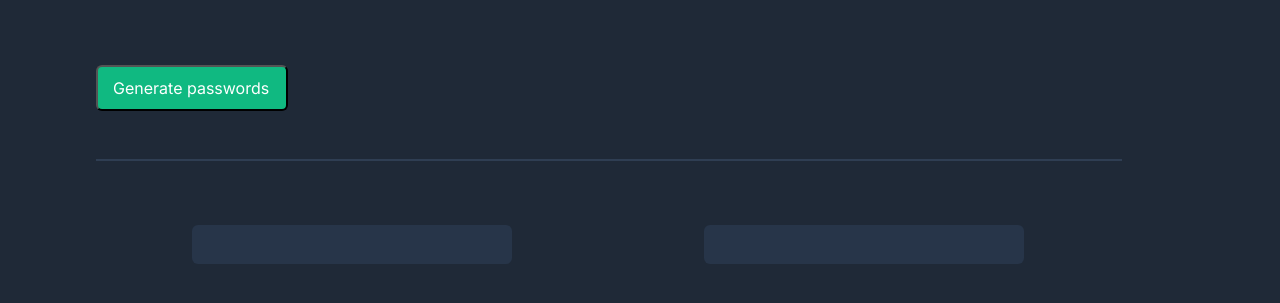
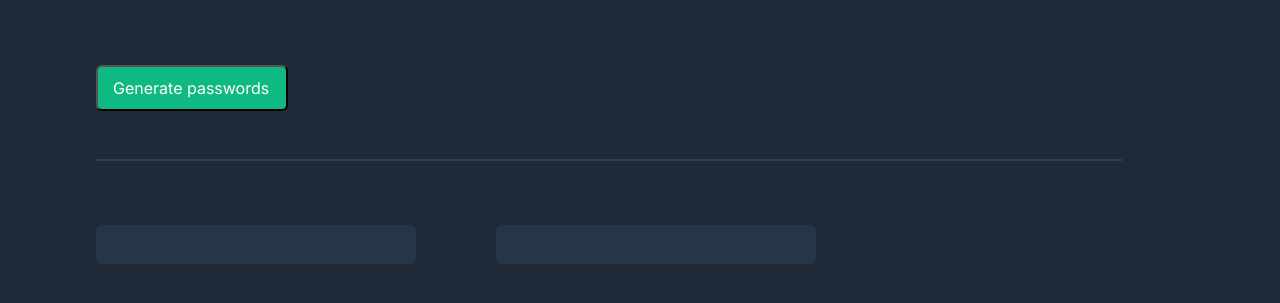
Before and after one commit to Capt-Fluffy-Bug/password-generator, a plain HTML site: page index.html in a window 1280 px wide. Shown: the part 291-594 px from the top of the page. Drawn offline with Linux system fonts and the light colour scheme.

Commit message:
update output box position

```diff
--- a/index.css
+++ b/index.css
@@ -74,8 +74,7 @@ body {
 
 .output {
     display: flex;
-    justify-content: space-around;
-    /* background-color: lightcoral; */
+    gap: 5rem;
 }
 
 .output-1 {
```
